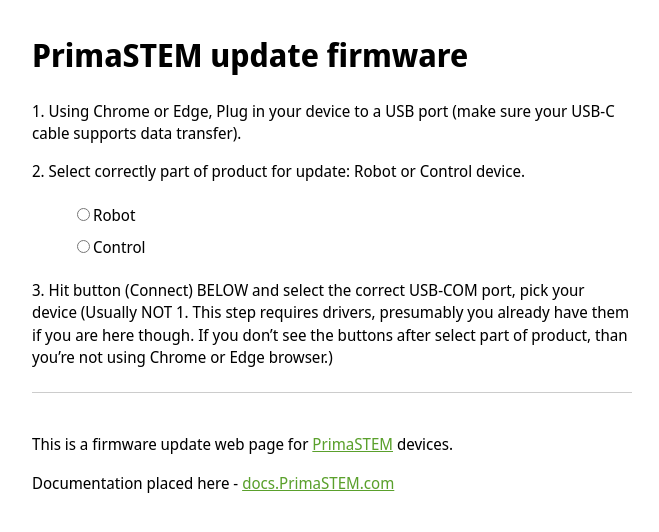
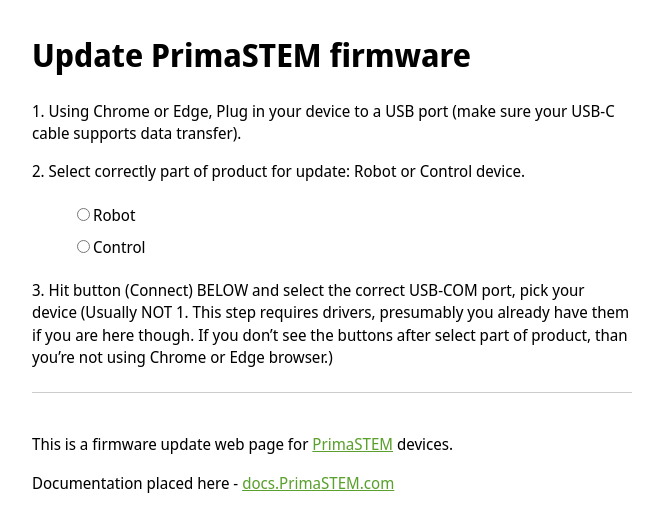
Before and after one commit to primastem/update, a plain HTML site: page index.html in a window 1280 px wide. Shown: the whole page, without its empty margins (308-967 px from the left). Drawn offline with Linux system fonts and the light colour scheme; a web font is replaced by a local one.

Commit message:
Update index.html

```diff
--- a/index.html
+++ b/index.html
@@ -83,7 +83,7 @@
   </head>
   <body>
     <div class="content">
-      <h1>PrimaSTEM update firmware</h1>
+      <h1>Update PrimaSTEM firmware</h1>
       <p>1. Using Chrome or Edge, Plug in your device to a USB port (make sure your USB-C cable supports data transfer).</p>
       <p>2. Select correctly part of product for update: Robot or Control device.</p>
       <ul class="radios">
```
